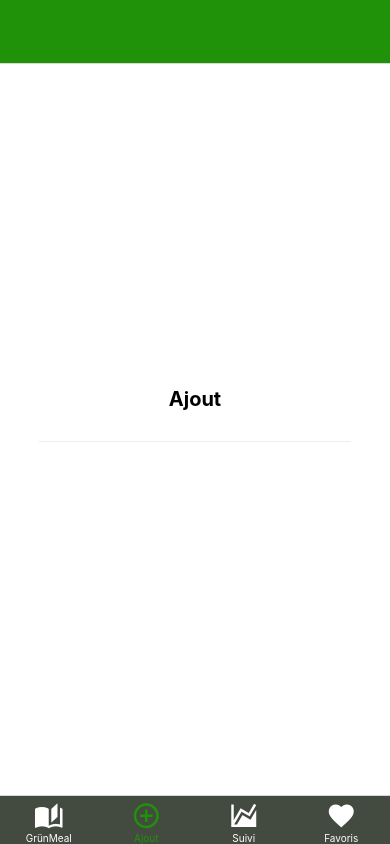
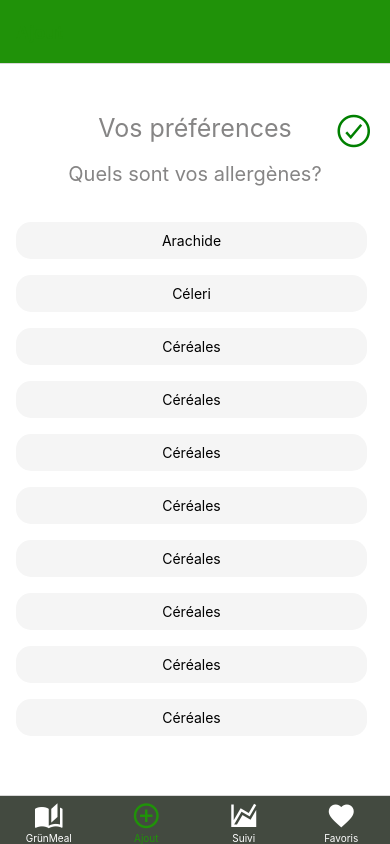
Before and after one commit to HuyKevin09/GrunFood, a React Native app: screen /Ajout in a window 390 px wide. Built offline with nearby package versions, Linux system fonts and the light colour scheme; what expo-linking would draw is missing.

Commit message:
ajout page préférences

```diff
--- a/package.json
+++ b/package.json
@@ -31,6 +31,7 @@
     "react-dom": "17.0.2",
     "react-native": "0.68.2",
     "react-native-chart-kit": "^6.12.0",
+    "react-native-dropdown-picker": "^5.4.2",
     "react-native-safe-area-context": "4.2.4",
     "react-native-screens": "~3.11.1",
     "react-native-web": "0.17.7"
--- a/screens/AjoutScreen.tsx
+++ b/screens/AjoutScreen.tsx
@@ -1,30 +1,144 @@
-import { StyleSheet } from 'react-native';
+import { StyleSheet,StatusBar, Button, TouchableOpacity, FlatList,ScrollView,} from 'react-native';
 
-import EditScreenInfo from '../components/EditScreenInfo';
-import { Text, View } from '../components/Themed';
+import { Ionicons } from '@expo/vector-icons';
+import { Text, View, } from '../components/Themed';
+
 
 export default function AjoutScreen() {
     return (
-        <View style={styles.container}>
-            <Text style={styles.title}>Ajout</Text>
-            <View style={styles.separator} lightColor="#eee" darkColor="rgba(255,255,255,0.1)" />
-        </View>
+        <ScrollView style={styles.scrollview}>
+            <View style = {{alignItems: 'flex-end', position: 'absolute', width: "100%", marginTop: 45, paddingRight: 15,}}>
+                <Ionicons name="md-checkmark-circle-outline" size={40} color="green"/>
+            </View>
+            <View style = {styles.text}>
+                <Text style={styles.title}>Vos préférences</Text>
+                <Text style={styles.subtitle}> Quels sont vos allergènes? </Text>
+            </View>
+
+            <View style={styles.flatlist}>
+                <FlatList
+                    data={DATA}
+                    renderItem={renderItem}
+                    keyExtractor={item => item.id}
+                />
+            </View>
+        </ScrollView>
 );
 }
 
+const renderItem = ({ item }) => {
+    return(
+        <Item
+            item={item}
+        />
+    )
+};
+
+const DATA = [
+    {
+        id: '0',
+        title :'Arachide',
+    },
+    {
+        id: '1',
+        title:'Céleri',
+    },
+    {
+        id: '2',
+        title : 'Céréales',
+    },
+    {
+        id: '3',
+        title : 'Céréales',
+    },{
+        id: '4',
+        title : 'Céréales',
+    },{
+        id: '5',
+        title : 'Céréales',
+    },{
+        id: '6',
+        title : 'Céréales',
+    },{
+        id: '7',
+        title : 'Céréales',
+    },{
+        id: '8',
+        title : 'Céréales',
+    },{
+        id: '9',
+        title : 'Céréales',
+    },
+  ];
+
+
+  const Item = ({ item}) => (
+    <TouchableOpacity>
+    <View style={styles.item}>
+        <View style={{alignItems: 'center', justifyContent: 'center', backgroundColor: "#f5f5f5"}}>
+            <Text>{item.title}</Text>
+        </View>
+    </View>
+    </TouchableOpacity>
+  );
+
+
 const styles = StyleSheet.create({
+    scrollview : {
+        backgroundColor: "white",
+        height: "100%"
+    },
+    text : {
+        alignItems: 'center',
+        position: 'relative',
+    },
+    // temporaire
+    /*
+    prefAndCheck : {
+        flexDirection: 'row',
+        width: "100%",
+        marginTop: 30,
+    },*/
     container: {
         flex: 1,
-        alignItems: 'center',
-        justifyContent: 'center',
     },
     title: {
+        fontStyle: 'normal',
+        fontWeight: '400',
+        fontSize: 25,
+        lineHeight: 48,
+        top: 40,
+        color: "#868585",
+        position: 'absolute',
+    },
+    subtitle : {
+        fontStyle: 'normal',
+        fontWeight: '400',
         fontSize: 20,
-        fontWeight: 'bold',
+        lineHeight: 30,
+        top: 95,
+        color: "#868585",
     },
-    separator: {
-        marginVertical: 30,
-        height: 1,
-        width: '80%',
+
+    // FLATLIST
+    flatlist : {
+        top: 120,
+        position : 'relative',
+        marginBottom: 150,
     },
+    flatlistcontainer: {
+        flex: 1,
+        marginTop: StatusBar.currentHeight || 0,
+      },
+    item: {
+        backgroundColor: "#f5f5f5",
+        padding: 10,
+        marginVertical: 8,
+        marginHorizontal: 16,
+        borderRadius: 15,
+        width: "90%",
+      },
+    flatlisttitle: {
+        fontSize: 20,
+      },
 });
--- a/screens/SuiviScreen.tsx
+++ b/screens/SuiviScreen.tsx
@@ -1,4 +1,4 @@
-import { StyleSheet, SafeAreaView, ScrollView, StatusBar, FlatList, Image } from 'react-native';
+import { StyleSheet, ScrollView, StatusBar, FlatList, Image, TouchableOpacity, TouchableWithoutFeedback } from 'react-native';
 /* npm install react-native-chart-kit*/
 import { LineChart, BarChart, PieChart, ProgressChart, ContributionGraph, StackedBarChart } from 'react-native-chart-kit'
 
@@ -25,10 +25,10 @@ export default function SuiviScreen() {
                     <View style= {styles.indices}>
 
                         <View style = {{alignItems: 'center', backgroundColor: "rgba(217, 242, 229, 0.27)", }}>
-                            <Text style={{textAlign: 'left'}}> Indice de pollution </Text>
+                            <Text style={{textAlign: 'left'}}> Indice de pollution   </Text>
                         </View>
                         <View style = {{alignItems: 'center',}}>
-                            <Text> IC </Text>
+                            <Text> Indice de Consommation </Text>
                         </View>
 
                     </View>
@@ -88,24 +88,26 @@ const data = {
         strokeWidth: 2
       }
     ],
-    legend: ["Indice de pollution"]
+    legend: ["Indice hebdomadaire"]
   };
 
 const Date = () => {
     return(
             <View style = {{flexDirection: 'row', justifyContent:'space-around', width: "60%", top: 450,}}>
-
-                <AntDesign name="leftcircleo" size={24} color="green"/>
+                <TouchableOpacity>
+                    <AntDesign name="leftcircleo" size={24} color="green"/>
+                </TouchableOpacity>
                 <View style = {styles.date}>
-                    <Text> 20-07-22 to 26-07-22 </Text>
+                    <Text> 20-07-22 to 27-07-22 </Text>
                 </View>
-                <AntDesign name="rightcircleo" size={24} color="green" />
-
+                <TouchableOpacity>
+                    <AntDesign name="rightcircleo" size={24} color="green" />
+                </TouchableOpacity>
             </View>
     )
 }
 
-//
+
 const DATA = [
     {
         id: '0',
@@ -133,12 +135,13 @@ const DATA = [
     },
   ];
 
+
 const Item = ({ item}) => (
     <View style={styles.item}>
         <Image style={styles.image} source = {{ uri: item.image}}/>
-        <View style={{alignItems: 'center', flexDirection:'column'}}>
+        <View style={{alignItems: 'center', justifyContent: 'center', flexDirection:'column', backgroundColor: "#f5f5f5"}}>
             <Text style={styles.flatlisttitle}>{item.ingredient}</Text>
-            <Text style={{fontSize: 15, marginLeft: 60,}}> Quantité : {item.quantite} {item.unite}</Text>
+            <Text style={styles.quantite}> Quantité : {item.quantite} {item.unite}</Text>
         </View>
     </View>
   );
@@ -221,4 +224,9 @@ const styles = StyleSheet.create({
         height: 100,
         width: 100,
     },
+    quantite : {
+        fontSize: 15,
+        marginLeft: 60,
+        marginTop:5,
+    }
 });
```
Also changed, not shown: screens/RegimeScreen.tsx (added, +96 -0 lines), 2 other files (tests, documents, lock files or other folders).
